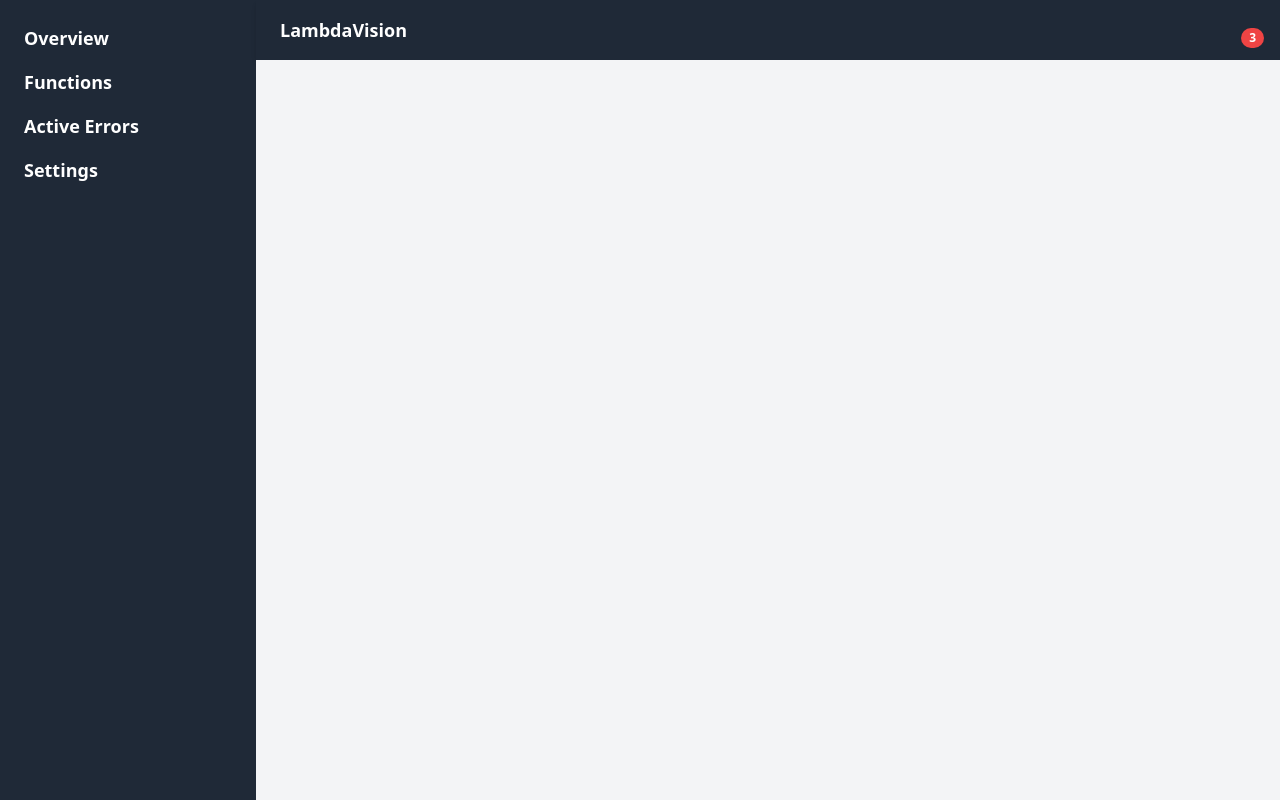
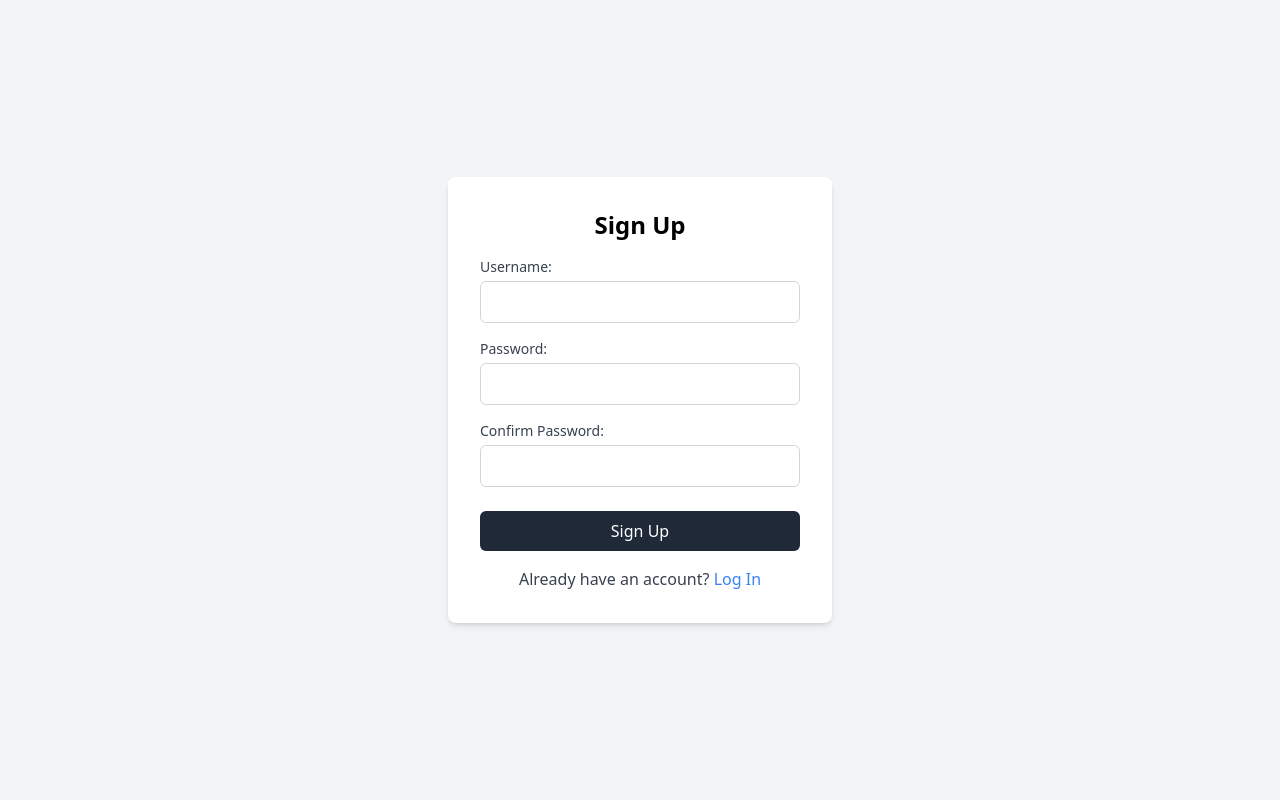
Before and after one commit to oslabs-beta/LambdaVision, a React app: page /signup in a window 1280 px wide. Built offline with nearby package versions, Linux system fonts and the light colour scheme.

Commit message:
Login/Signup Page

```diff
--- a/client/App.jsx
+++ b/client/App.jsx
@@ -1,35 +1,55 @@
-import React from "react";
-import { BrowserRouter as Router, Routes, Route } from "react-router-dom";
-import Sidebar from "./components/Sidebar";
-import Header from "./components/Header";
+import React, { useState, useEffect } from "react";
+import { BrowserRouter as Router, Routes, Route, Navigate } from "react-router-dom";
+import Login from "./pages/Login";
+import Signup from "./pages/Signup";
+import MetricsOverview from "./pages/MetricsOverview";
 import ErrorAlerts from "./pages/ErrorAlerts";
-import MetricsOverview from "./pages/MetricsOverview";
 import FunctionDetail from "./pages/FunctionDetail";
 import SettingsPage from "./pages/Settings";
+import AuthenticatedLayout from "./components/AuthenticatedLayout";  // Import AuthenticatedLayout
 
 const App = () => {
+  const [isAuthenticated, setIsAuthenticated] = useState(false);
+
+  // Check if the user is authenticated when the app loads
+  useEffect(() => {
+    const storedAuth = localStorage.getItem("isAuthenticated");
+    if (storedAuth === "true") {
+      setIsAuthenticated(true); // Persist the authentication state
+    }
+  }, []);
+
+  const handleLogin = () => {
+    setIsAuthenticated(true);
+    localStorage.setItem("isAuthenticated", "true");  // Store the authentication state
+  };
+
+  const handleSignup = () => {
+    console.log("User signed up!");
+    setIsAuthenticated(true);  // Automatically log in the user after signup
+    localStorage.setItem("isAuthenticated", "true");  // Store the authentication state
+  };
+
   return (
     <Router>
-      <div className='flex h-screen'>
-        {/* Sidebar (Always Visible) */}
-        <Sidebar />
+      <Routes>
+        {/* Public Routes */}
+        <Route path="/" element={<Login onLogin={handleLogin} />} />
+        <Route path="/signup" element={<Signup onSignup={handleSignup} />} />
 
-        {/* Main Content */}
-        <div className='flex flex-col flex-grow'>
-          {/* Header (Always Visible) */}
-          <Header />
-
-          {/* Page Content */}
-          <main className='p-6 bg-gray-100 flex-grow'>
-            <Routes>
-              <Route path='/' element={<MetricsOverview />} />
-              <Route path='/errors' element={<ErrorAlerts />} />
-              <Route path='/function-detail' element={<FunctionDetail />} />
-              <Route path='/settings' element={<SettingsPage />} />
-            </Routes>
-          </main>
-        </div>
-      </div>
+        {/* Protected Routes (only show if authenticated) */}
+        {isAuthenticated ? (
+          <Route element={<AuthenticatedLayout />}>
+            <Route path="/metrics" element={<MetricsOverview />} />
+            <Route path="/errors" element={<ErrorAlerts />} />
+            <Route path="/function-detail" element={<FunctionDetail />} />
+            <Route path="/settings" element={<SettingsPage />} />
+          </Route>
+        ) : (
+          // Redirect to login if not authenticated
+          <Route path="*" element={<Navigate to="/" />} />
+        )}
+      </Routes>
     </Router>
   );
 };
--- /dev/null
+++ b/client/components/AuthenticatedLayout.jsx
@@ -0,0 +1,21 @@
+// /client/components/AuthenticatedLayout.jsx
+import React from 'react';
+import Sidebar from './Sidebar';
+import Header from './Header';
+import { Outlet } from 'react-router-dom'; // This is where child routes will be rendered
+
+const AuthenticatedLayout = () => {
+  return (
+    <div className="flex h-screen">
+      <Sidebar /> {/* Sidebar is always visible in authenticated routes */}
+      <div className="flex flex-col flex-grow">
+        <Header /> {/* Header is always visible in authenticated routes */}
+        <main className="p-6 bg-gray-100 flex-grow">
+          <Outlet /> {/* Child routes will be rendered here */}
+        </main>
+      </div>
+    </div>
+  );
+};
+
+export default AuthenticatedLayout;
--- a/client/components/Sidebar.jsx
+++ b/client/components/Sidebar.jsx
@@ -5,12 +5,13 @@ const Sidebar = () => {
   return (
     <aside className='bg-gray-800 text-white h-screen w-64 p-6'>
       <ul className='space-y-4'>
+        {/* Update the 'Overview' link to '/metrics' */}
         <li className='text-lg font-semibold hover:text-blue-400 cursor-pointer'>
-          <Link to='/'> Overview</Link>
+          <Link to='/metrics'>Overview</Link>
         </li>
 
         <li className='text-lg font-semibold hover:text-blue-400 cursor-pointer'>
-          <Link to='/function-detail'> Functions</Link>
+          <Link to='/function-detail'>Functions</Link>
         </li>
 
         <li className='text-lg font-semibold hover:text-blue-400 cursor-pointer'>
--- /dev/null
+++ b/client/pages/Login.jsx
@@ -0,0 +1,78 @@
+import React, { useState } from "react";
+import { Link, useNavigate } from "react-router-dom";
+
+const Login = ({ onLogin }) => {
+  const [username, setUsername] = useState("");
+  const [password, setPassword] = useState("");
+  const [error, setError] = useState(false);
+  const navigate = useNavigate();
+
+  const handleSubmit = (e) => {
+    e.preventDefault();
+    setError(false);
+
+    // Get saved credentials from localStorage
+    const savedUsername = localStorage.getItem("username");
+    const savedPassword = localStorage.getItem("password");
+
+    // Check if the entered username and password match the saved credentials
+    if (username === savedUsername && password === savedPassword) {
+      onLogin(); // Call the onLogin function to authenticate the user
+      navigate("/metrics"); // Redirect to the Metrics page
+    } else {
+      setError(true); // Show error if credentials are incorrect
+    }
+  };
+
+  return (
+    <div className="flex items-center justify-center h-screen bg-gray-100">
+      <div className="bg-white p-8 rounded-lg shadow-md w-full max-w-sm">
+        <h1 className="text-2xl font-bold text-center mb-4">Login</h1>
+        <p className="text-center text-gray-700 mb-6">Enter your credentials to continue</p>
+
+        <form onSubmit={handleSubmit}>
+          <div className="mb-4">
+            <label className="block text-sm font-medium text-gray-700">Username:</label>
+            <input
+              type="text"
+              value={username}
+              onChange={(e) => setUsername(e.target.value)}
+              className="mt-1 block w-full p-2 border border-gray-300 rounded-md"
+              required
+            />
+          </div>
+
+          <div className="mb-6">
+            <label className="block text-sm font-medium text-gray-700">Password:</label>
+            <input
+              type="password"
+              value={password}
+              onChange={(e) => setPassword(e.target.value)}
+              className="mt-1 block w-full p-2 border border-gray-300 rounded-md"
+              required
+            />
+          </div>
+
+          <button
+            type="submit"
+            className="w-full bg-gray-800 text-white p-2 rounded-md hover:bg-slate-500 focus:outline-none focus:ring-2 focus:ring-blue-400"
+          >
+            Login
+          </button>
+        </form>
+
+        {error && (
+          <p className="text-center text-red-500 mt-4">
+            Invalid username or password. Please try again.
+          </p>
+        )}
+
+        <p className="text-center text-gray-700 mt-4">
+          Don’t have an account? <Link to="/signup" className="text-blue-500">Sign Up</Link>
+        </p>
+      </div>
+    </div>
+  );
+};
+
+export default Login;
--- /dev/null
+++ b/client/pages/Signup.jsx
@@ -0,0 +1,88 @@
+import React, { useState } from "react";
+import { Link, useNavigate } from "react-router-dom";  // Import Link for navigation and useNavigate for redirection
+
+const Signup = ({ onSignup }) => {
+  const [username, setUsername] = useState("");
+  const [password, setPassword] = useState("");
+  const [confirmPassword, setConfirmPassword] = useState("");
+  const [error, setError] = useState("");
+  const navigate = useNavigate(); // Initialize useNavigate
+
+  const handleSubmit = (e) => {
+    e.preventDefault();
+    setError("");
+
+    // Check if passwords match
+    if (password !== confirmPassword) {
+      setError("Passwords do not match.");
+      return;
+    }
+
+    // Save the credentials in localStorage
+    localStorage.setItem("username", username);
+    localStorage.setItem("password", password);
+
+    // Call the onSignup function
+    onSignup();
+    console.log("Signup form submitted!");
+
+    // Redirect to the Metrics Overview page after successful signup
+    navigate("/metrics");
+  };
+
+  return (
+    <div className="flex items-center justify-center h-screen bg-gray-100">
+      <div className="bg-white p-8 rounded-lg shadow-md w-full max-w-sm">
+        <h1 className="text-2xl font-bold text-center mb-4">Sign Up</h1>
+        <form onSubmit={handleSubmit}>
+          <div className="mb-4">
+            <label className="block text-sm font-medium text-gray-700">Username:</label>
+            <input
+              type="text"
+              value={username}
+              onChange={(e) => setUsername(e.target.value)}
+              className="mt-1 block w-full p-2 border border-gray-300 rounded-md"
+              required
+            />
+          </div>
+          <div className="mb-4">
+            <label className="block text-sm font-medium text-gray-700">Password:</label>
+            <input
+              type="password"
+              value={password}
+              onChange={(e) => setPassword(e.target.value)}
+              className="mt-1 block w-full p-2 border border-gray-300 rounded-md"
+              required
+            />
+          </div>
+          <div className="mb-6">
+            <label className="block text-sm font-medium text-gray-700">Confirm Password:</label>
+            <input
+              type="password"
+              value={confirmPassword}
+              onChange={(e) => setConfirmPassword(e.target.value)}
+              className="mt-1 block w-full p-2 border border-gray-300 rounded-md"
+              required
+            />
+          </div>
+          <button
+            type="submit"
+            className="w-full bg-gray-800 text-white p-2 rounded-md hover:bg-gray-600 focus:outline-none focus:ring-2 focus:ring-blue-400"
+          >
+            Sign Up
+          </button>
+        </form>
+
+        {error && (
+          <p className="text-center text-red-500 mt-4">{error}</p>
+        )}
+
+        <p className="text-center text-gray-700 mt-4">
+          Already have an account? <Link to="/login" className="text-blue-500">Log In</Link>
+        </p>
+      </div>
+    </div>
+  );
+};
+
+export default Signup;
--- a/package.json
+++ b/package.json
@@ -6,6 +6,7 @@
   "scripts": {
     "start": "concurrently \"npm run server\" \"npm run client\"",
     "server": "nodemon server/server.js",
+    "client": "webpack serve --config webpack.config.js --mode development",
     "dev": "webpack serve --config webpack.config.js"
   },
   "repository": {
```
